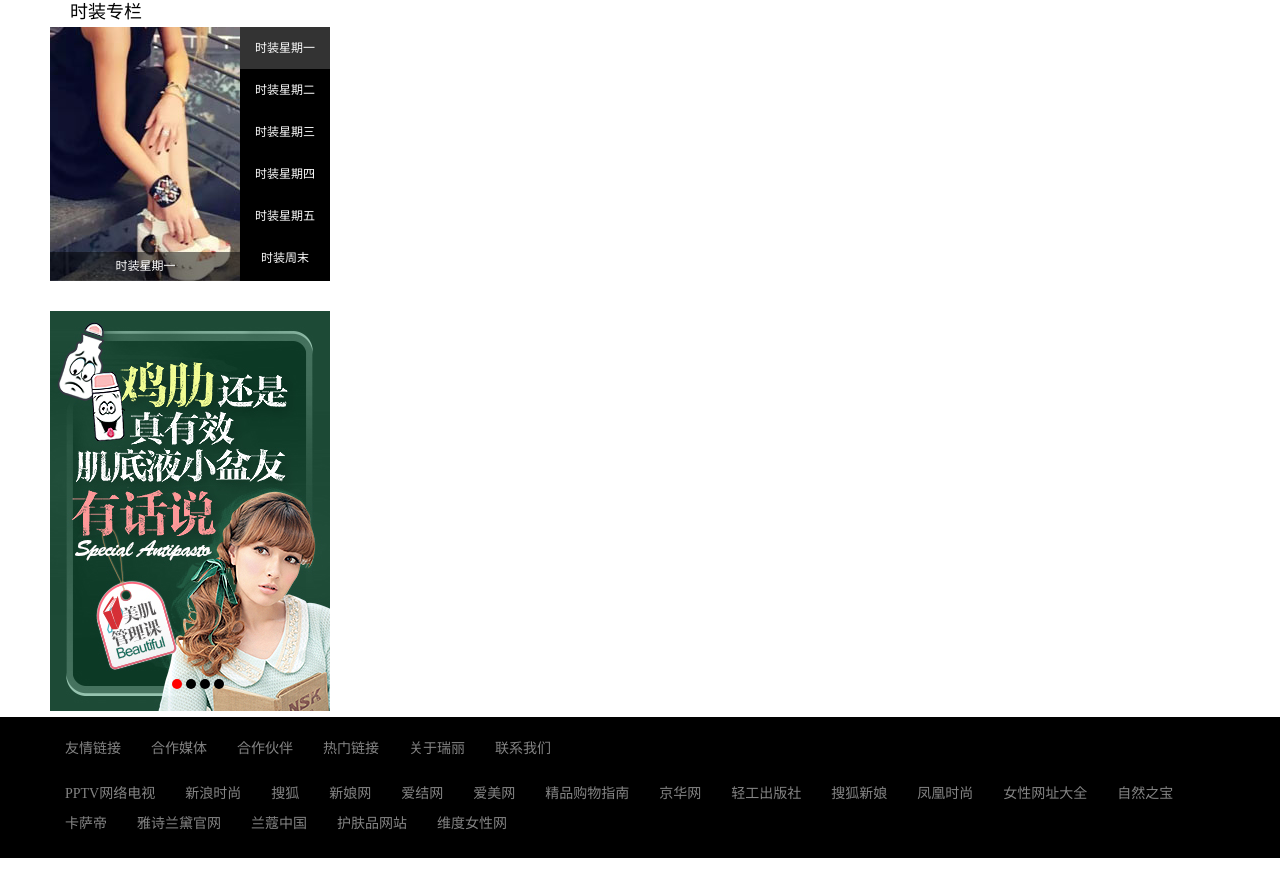
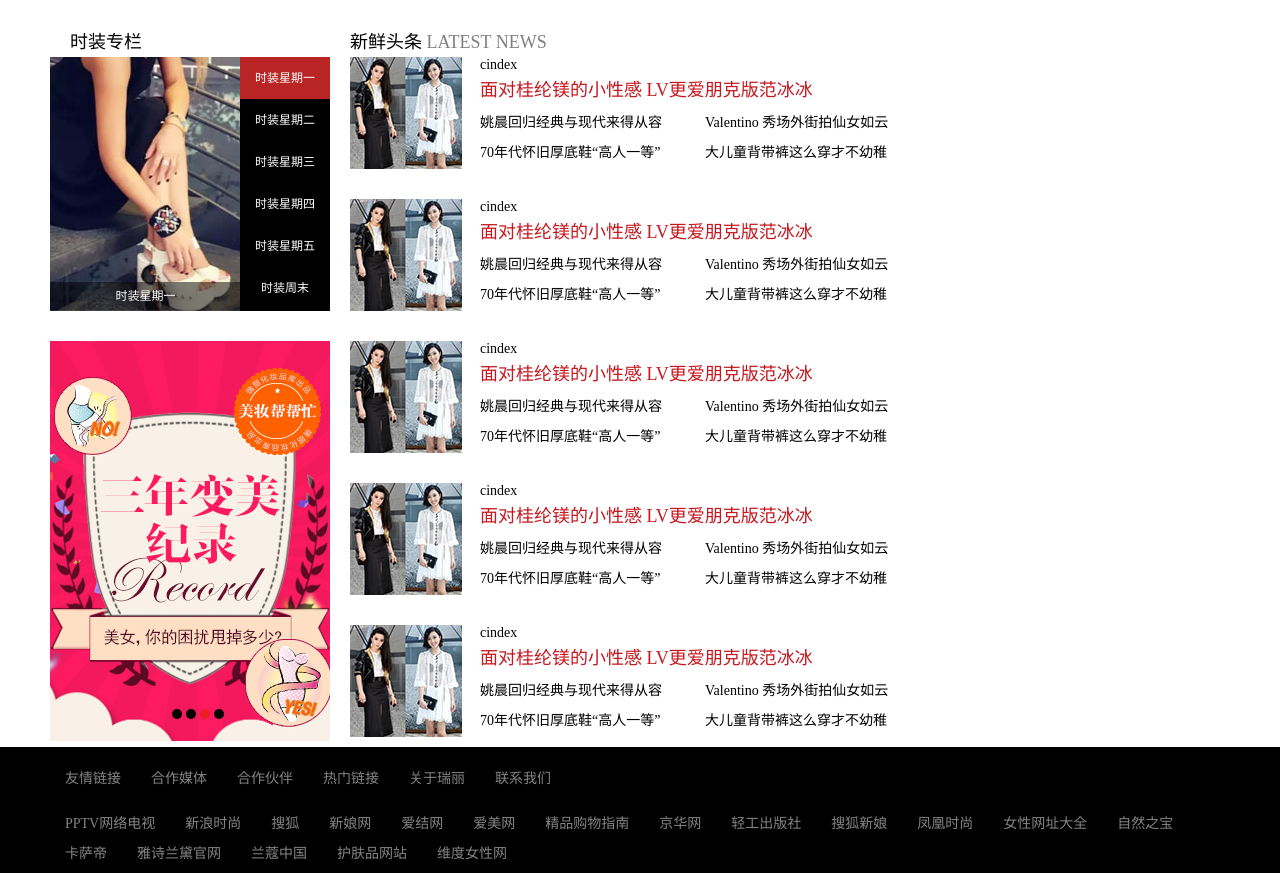
Before and after one commit to SanchunPeng/RayliWeb, a plain HTML site: page index.html in a window 1280 px wide. Shown: the part 745-1618 px from the top of the page. Drawn offline with nearby package versions, Linux system fonts and the light colour scheme.

Commit message:
continue

```diff
--- a/css/index.css
+++ b/css/index.css
@@ -22,13 +22,13 @@
 .header_nav_box dl.nav_2,.nav_3{width:301px;}
 .header_nav_box dl dt{width:60px;height:60px;line-height: 60px;color:#FFF;float:left;font-size:20px;}
 .header_nav_box dl dd{margin-left: 60px;height:60px;line-height: 25px;font-size: 16px;padding-top: 5px;}
-.header_nav_box dd a{padding:0px 14px; position:relative;color:#FFF}
+.header_nav_box dd a{padding:0px 14px; position:relative;color:#FFFFFF}
 .header_nav_box dd a:hover{color:#EE1C24}
 .header_nav_line{width:16px;height:40px;margin:10px 15px 0 0;border-left: 1px solid #777;}
 .header_nav_search_show,.header_nav_search_btn{width:20px;height:20px;background:url(../img/serach_show.png) no-repeat;}
 .header_nav_search_show{position:absolute;right: 21px;top:20px;}
 .header_nav_search{width:200px;height:30px;background:#343434;position: absolute;right: 10px;top:15px;border-radius: 30px;-webkit-border-radius: 30px;}
-.header_nav_search_input{width:165px;height:30px;line-height:30px;color:#FFF;padding: 0 26px 0 10px;border: none;background:none;}
+.header_nav_search_input{width:165px;height:30px;line-height:30px;color:#FFFFFF;padding: 0 26px 0 10px;border: none;background:none;}
 .header_nav_search_btn{border:none;}
 /*Header_Nav End*/
 /*Banner Start*/
@@ -36,41 +36,57 @@
 .banner_box{width:850px;height:500px;margin:0 auto;background:#EE1C24;position:relative;}
 .banner_prev,.banner_next{width:500px;height:500px;background:rgba(0,0,0,0.7);z-index: 999;}
 .banner_prev{position: absolute;top:0;left:-500px;}
-.banner_prev img{position:absolute; top:220px; right:20px;}
+#banner_prev_img{position:absolute; top:220px; right:20px;}
 .banner_next{position: absolute;top:0;right:-500px;}
-.banner_next img{position:absolute;top:220px;left: 20px;}
+#banner_next_img{position:absolute;top:220px;left: 20px;}
 .banner_container{width:2000%; height:500px;position:absolute; left:-850px;}
 .banner_container img{float:left;}
 .banner_btn{position:absolute;bottom:40px;left:42%;}
-.banner_btn ul li{width:12px;height:12px;float:left;background:#000;border:1px solid #FFF;border-radius: 5px;margin:0 5px;}
+.banner_btn ul li{width:12px;height:12px;float:left;background:#000000;border:1px solid #FFFFFF;border-radius: 5px;margin:0 5px;}
 .banner_btn ul li:hover{background:#EE1C24;}
 .banner_btn ul li.banner_li_hover{background: #EE1C24;}
 /*Banner End*/
 /*Content Start*/
-.all_content{width:100%;background:#FFF;}
-.content_one{height:720px;}
-.content_one_left{width:280px;height:720px;float:left;}
+.all_content{width:100%;background:#FFFFFF;}
+.content_one{height:720px;margin-top:30px;}
+.content_one_left{width:280px;height:720px;}
 .content_one_left h3{height:30px;  font-size:18px;font-weight:100; text-indent:20px;}
 .content_one_left  h3 a{color:#000;}
 .content_one_left  h3 a:hover{color:#cc3366;}
 /*Content_one_left_top Start*/
-.content_one_left_top{width:190px;height:254px; float:left; overflow:hidden;}
-.content_one_left_topBtn{width:90px; height:254px; background:#000; float:right;}
+.content_one_left_top{width:190px;height:254px;overflow:hidden;}
+.content_one_left_topBtn{width:90px; height:254px; background:#000000; float:right;}
 .content_one_left_top ul li{width:191px;height:254px; position:relative; }
 .content_one_left_top ul li p{width:191px; background:yellow; position:absolute;left:0px; bottom:0px; font-size:12px; text-align:center; line-height:29px;background:rgba(0,0,0,0.5);}
-.content_one_left_top ul li p a{color:#fff;}
+.content_one_left_top ul li p a{color:#FFFFFF;}
 .content_one_left_top ul li p a:hover{ text-decoration:underline;}
-.content_one_left_topBtn ul li{width:90px;height:42px; background:#000; color:#fff; font-size:12px;line-height:42px; text-align:center;}
-.content_one_left_topBtn ul li.hover{background:#333;}
+.content_one_left_topBtn ul li{width:90px;height:42px; background:#000000; color:#FFFFFF; font-size:12px;line-height:42px; text-align:center;}
+.content_one_left_topBtn ul li.one_left_top_hover{background:#B92525;}
 /*Content_one_left_top End*/
 /*Content_one_left_botto Start*/
 .content_one_left_bottom{width:280px; height:400px;  margin-top:30px; position:relative;overflow:hidden; }
 .content_one_left_bottom_flash{width:1000%;height:400px;  position:absolute; left:0px;}
 .content_one_left_bottom_flash img{float:left;}
 .content_one_left_bottom_flashBtn{position:absolute;bottom:20px; left:120px;}
-.content_one_left_bottom_flashBtn li{width:10px;height:10px; float:left;margin:2px; border-radius:5px;background:#000;}
-.content_one_left_bottom_flashBtn li.hover{background:red;}
-/*Content_one_left_botto End*/
+.content_one_left_bottom_flashBtn li{width:10px;height:10px; float:left;margin:2px; border-radius:5px;background:#000000;}
+.content_one_left_bottom_flashBtn li.one_left_bottom_hover{background:#EE1C24;}
+/*Content_one_left_botton End*/
+/*Content_one_center Start*/
+.content_one_center{width:580px;height:720px;margin-left: 20px;}
+.content_one_center h3{height:30px;color:#000000;font-size: 18px;font-weight:100;}
+.content_one_center h3 span{color:#7F7F7F; font-family:"Times New Roman";}
+.content_one_center_newsList{height:112px;margin-bottom: 30px;}
+.content_one_center_newsListImg{width:113px;height:112px;}
+.content_one_center_newsListTxt{width:450px;height:112px;font-size: 14px;}
+.content_one_center_newsListTxt p{height:35px;line-height: 35px;font-size: 18px;padding-bottom: 10px;}
+.content_one_center_newsListTxt p a{color:#C6171E;}
+.content_one_center_newsListTxt ul li{width:210px;float:left;height:30px;line-height: 30px;margin-right:15px;}
+.content_one_center_newsListTxt ul li a{color:#000000;}
+.content_one_center_newsListTxt ul li a:hover{color:#EE1C24;}
+/*Content_one_center End*/
+/*Content_one_right Start*/
+.content_one_right{width:280px;height:720px;}
+/*Content_one_right End*/
 /*Content End*/
 /*Footer Start*/
 .footer{background:#000;}
--- a/index.html
+++ b/index.html
@@ -120,9 +120,9 @@
 		<!--Content Start-->
 		<div class="all_content width1180_center">
 			<div class="content_one width1180_center" >
-				<div class="content_one_left">
+				<div class="content_one_left floatL">
 					<h3><a href="#">时装专栏</a></h3>
-					<div class="content_one_left_top">
+					<div class="content_one_left_top floatL">
 						<ul>
 							<li>
 								<a href="#"><img src="img/left_top1.jpg" /></a>
@@ -152,7 +152,7 @@
 					</div>
 					<div class="content_one_left_topBtn">
 						<ul>
-							<li class="hover">时装星期一</li>
+							<li class="one_left_top_hover">时装星期一</li>
 							<li>时装星期二</li>
 							<li>时装星期三</li>
 							<li>时装星期四</li>
@@ -161,7 +161,6 @@
 						</ul>
 					</div>
 					<div style="clear:both"></div>
-
 					<div class="content_one_left_bottom">
 						<div class="content_one_left_bottom_flash">
 							<a href=""><img src="img/left_bottom1.jpg" /></a>
@@ -171,19 +170,83 @@
 						</div>
 
 						<ul class="content_one_left_bottom_flashBtn">
-							<li class="hover"></li>
+							<li class="one_left_bottom_hover"></li>
 							<li></li>
 							<li></li>
 							<li></li>
 						</ul>
 					</div>
 				</div>
-				<div class="content_one_center">
+				<!--Content_one_left End-->
+
+				<div class="content_one_center floatL">
+					<h3>新鲜头条 <span>LATEST NEWS</span></h3>
+					<div class="content_one_center_newsList">
+						<div class="content_one_center_newsListImg floatL"><a href=""><img src="img/newsimg.jpg" /></a></div>
+						<div class="content_one_center_newsListTxt floatR">cindex
+							<p><a href="">面对桂纶镁的小性感 LV更爱朋克版范冰冰</a></p>
+							<ul>
+								<li><a href="">姚晨回归经典与现代来得从容</a></li>
+								<li><a href="">Valentino 秀场外街拍仙女如云</a></li>
+								<li><a href="">70年代怀旧厚底鞋“高人一等”</a></li>
+								<li><a href="">大儿童背带裤这么穿才不幼稚</a></li>
+							</ul>
+						</div>
+					</div>
+					<div class="content_one_center_newsList">
+						<div class="content_one_center_newsListImg floatL"><a href=""><img src="img/newsimg.jpg" /></a></div>
+						<div class="content_one_center_newsListTxt floatR">cindex
+							<p><a href="">面对桂纶镁的小性感 LV更爱朋克版范冰冰</a></p>
+							<ul>
+								<li><a href="">姚晨回归经典与现代来得从容</a></li>
+								<li><a href="">Valentino 秀场外街拍仙女如云</a></li>
+								<li><a href="">70年代怀旧厚底鞋“高人一等”</a></li>
+								<li><a href="">大儿童背带裤这么穿才不幼稚</a></li>
+							</ul>
+						</div>
+					</div>
+					<div class="content_one_center_newsList">
+						<div class="content_one_center_newsListImg floatL"><a href=""><img src="img/newsimg.jpg" /></a></div>
+						<div class="content_one_center_newsListTxt floatR">cindex
+							<p><a href="">面对桂纶镁的小性感 LV更爱朋克版范冰冰</a></p>
+							<ul>
+								<li><a href="">姚晨回归经典与现代来得从容</a></li>
+								<li><a href="">Valentino 秀场外街拍仙女如云</a></li>
+								<li><a href="">70年代怀旧厚底鞋“高人一等”</a></li>
+								<li><a href="">大儿童背带裤这么穿才不幼稚</a></li>
+							</ul>
+						</div>
+					</div>
+					<div class="content_one_center_newsList">
+						<div class="content_one_center_newsListImg floatL"><a href=""><img src="img/newsimg.jpg" /></a></div>
+						<div class="content_one_center_newsListTxt floatR">cindex
+							<p><a href="">面对桂纶镁的小性感 LV更爱朋克版范冰冰</a></p>
+							<ul>
+								<li><a href="">姚晨回归经典与现代来得从容</a></li>
+								<li><a href="">Valentino 秀场外街拍仙女如云</a></li>
+								<li><a href="">70年代怀旧厚底鞋“高人一等”</a></li>
+								<li><a href="">大儿童背带裤这么穿才不幼稚</a></li>
+							</ul>
+						</div>
+					</div>
+					<div class="content_one_center_newsList">
+						<div class="content_one_center_newsListImg floatL"><a href=""><img src="img/newsimg.jpg" /></a></div>
+						<div class="content_one_center_newsListTxt floatR">cindex
+							<p><a href="">面对桂纶镁的小性感 LV更爱朋克版范冰冰</a></p>
+							<ul>
+								<li><a href="">姚晨回归经典与现代来得从容</a></li>
+								<li><a href="">Valentino 秀场外街拍仙女如云</a></li>
+								<li><a href="">70年代怀旧厚底鞋“高人一等”</a></li>
+								<li><a href="">大儿童背带裤这么穿才不幼稚</a></li>
+							</ul>
+						</div>
+					</div>
+				</div>
+
+				<div class="content_one_right floatR">
 
 				</div>
-				<div class="content_one_right">
 
-				</div>
 			</div>
 		</div>
 		<!--Content End-->
@@ -200,6 +263,8 @@
 						<li><a href="#">联系我们</a></li>
 					</ul>
 				</div>
+			</div>
+			<div class="width1180_center">
 				<div class="footer_two width1180_center">
 					<ul>
 						<li><a href="#">PPTV网络电视</a></li>
@@ -222,7 +287,7 @@
 						<li><a href="#">维度女性网</a></li>
 					</ul>
 				</div>
-			</div>r
+			</div>
 		</div>
 		<!--Footer End-->
 	</body>
--- a/js/index.js
+++ b/js/index.js
@@ -15,7 +15,13 @@ $(function(){
 		_index=$(this).index();
 		$(this).addClass("banner_li_hover").siblings().removeClass("banner_li_hover");
 		$(".banner_container").animate({left:-_index*850},500);
-	})
+	});
+
+	$("#banner_next_img").mouseover(function(){
+		$(this).css({'background':'rgba(234, 46, 46, 0.7)'});
+	}).mouseout(function(){
+		$(this).css({'background':'rgba(0, 0, 0, 0)'});
+	});
 	$("#banner_next_img").click(function(){
 		_index++;
 		if(_index>8){
@@ -24,6 +30,11 @@ $(function(){
 		}
 		$(".banner_btn ul li").eq(_index).addClass("banner_li_hover").siblings().removeClass("banner_li_hover");
 		$(".banner_container").animate({left:-_index*850},500);
+	});
+	$("#banner_prev_img").mouseover(function(){
+		$(this).css({'background':'rgba(234, 46, 46, 0.7)'});
+	}).mouseout(function(){
+		$(this).css({'background':'rgba(0, 0, 0, 0)'});
 	});
 	$("#banner_prev_img").click(function(){
 		_index--;
@@ -35,4 +46,37 @@ $(function(){
 		$(".banner_container").animate({left:-_index*850},500);
 	});
 
+	//content_one_left_top时装专栏
+	$(".content_one_left_topBtn ul li").mouseover(function(){
+		$(this).addClass("one_left_top_hover").siblings().removeClass("one_left_top_hover");
+		var index_top=$(this).index();
+		$(".content_one_left_top ul li").eq(index_top).fadeIn().siblings("li").fadeOut();
+	});
+
+	//content_one_left_bottom
+	var index_bottom=0;
+	var time_bottom=null;
+	$("ul.content_one_left_bottom_flashBtn li").mouseover(function(){
+		clearInterval(time_bottom);
+		index_bottom=$(this).index();
+		$(this).addClass("one_left_bottom_hover").siblings().removeClass("one_left_bottom_hover");
+		$(".content_one_left_bottom_flash").stop().animate({left:-index_bottom*280},400);
+	})
+	$("ul.content_one_left_bottom_flashBtn li").mouseout(function(){
+		autoFlash();
+	})
+	autoFlash();
+	function autoFlash(){
+		time_bottom=setInterval(function(){
+			index_bottom++;
+			if(index_bottom>3){
+				index_bottom=0;
+			}
+			$("ul.content_one_left_bottom_flashBtn li").eq(index_bottom).addClass("one_left_bottom_hover").siblings().removeClass("one_left_bottom_hover");
+			$(".content_one_left_bottom_flash").stop().animate({left:-index_bottom*280},400);
+		},2000);
+
+
+	}
+
 })
```
Also changed, not shown: img/newsimg.jpg (added).
